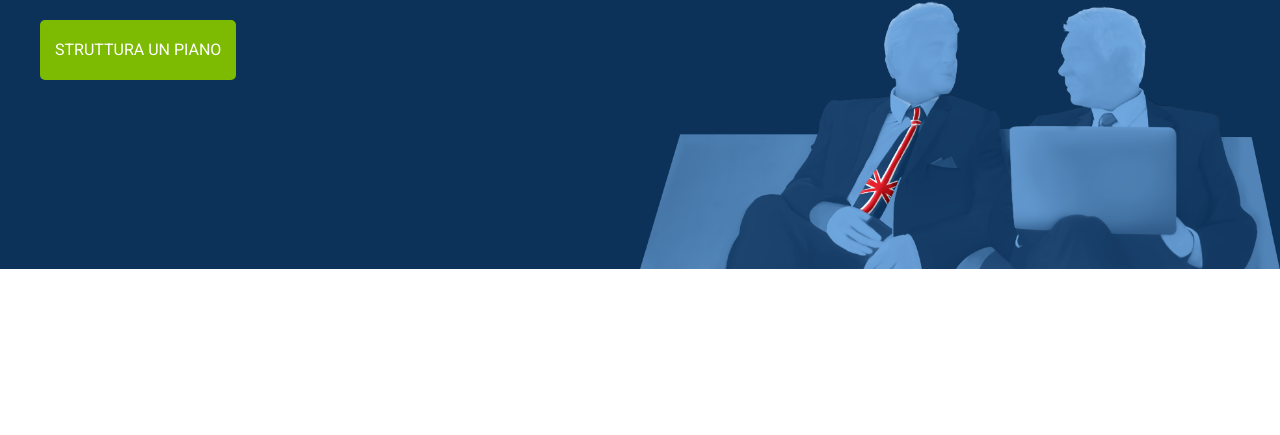
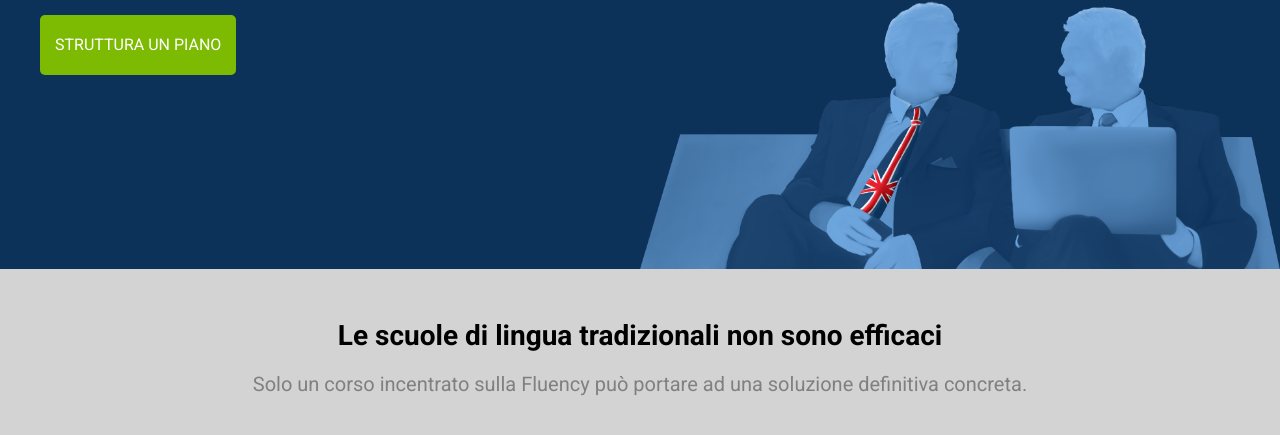
Before and after one commit to IvanDF/htmlcss-fluentify, a plain HTML site: page index.html in a window 1280 px wide. Shown: the part 411-846 px from the top of the page. Before the commit the page ends 800 px from the top, so only its background shows below. Drawn offline with Linux system fonts and the light colour scheme.

Commit message:
Main slogan

```diff
--- a/css/style.css
+++ b/css/style.css
@@ -27,20 +27,16 @@ body {
   display: table;
   clear: both;
 }
-
 .flt-l {
   float: left;
 }
-
 .list-inline li {
   display: inline-block;
   padding: 0 10px;
 }
-
 .list-inline li:first-child {
   padding-left: 0;
 }
-
 .list-inline li:last-child {
   padding-right: 0;
 }
@@ -57,20 +53,25 @@ body {
   text-transform: uppercase;
   text-align: center;
 }
-
 .btn-xl {
   padding: 15px ;
 }
-
 .btn-green {
   background: #7cbb02;
   border: none;
 }
 
 /* typography */
+h1,
+h2,
+h3 {
+  margin-bottom: 20px;
+}
 h1 {
   font-size: 56px;
-  margin-bottom: 30px;
+}
+h2 {
+  font-size: 28px;
 }
 
 /* HEADER */
@@ -82,7 +83,6 @@ h1 {
   background-repeat: no-repeat;
   background-size: 50%;
 }
-
 .main-header a {
   color: #fff;
   text-decoration: none;
@@ -97,11 +97,9 @@ h1 {
   text-transform: uppercase;
 
 }
-
 .navbar-img {
   width: 15%;
 }
-
 .navbar-img img {
   display: inline-block;
   vertical-align: middle;
@@ -121,7 +119,6 @@ h1 {
   height: 600px;
   position: relative;
 }
-
 .jumbotron-txt{
   color: #fff;
   width: 50%;
@@ -130,3 +127,14 @@ h1 {
   left: 0;
   transform: translateY(-50%);
 }
+
+.main-slogan {
+  color: #000;
+  background: #d3d3d3;
+  text-align: center;
+  padding: 50px 10px;
+}
+.main-slogan p{
+  color: #808080;
+  font-size: 20px;
+}
--- a/index.html
+++ b/index.html
@@ -67,6 +67,11 @@
     <!-- MAIN -->
     <main>
 
+      <div class="main-slogan">
+        <h2>Le scuole di lingua tradizionali non sono efficaci</h2>
+        <p>Solo un corso incentrato sulla Fluency può portare ad una soluzione definitiva concreta.</p>
+      </div>
+
       <!-- main slogan -->
 
       <!-- main info -->
```
